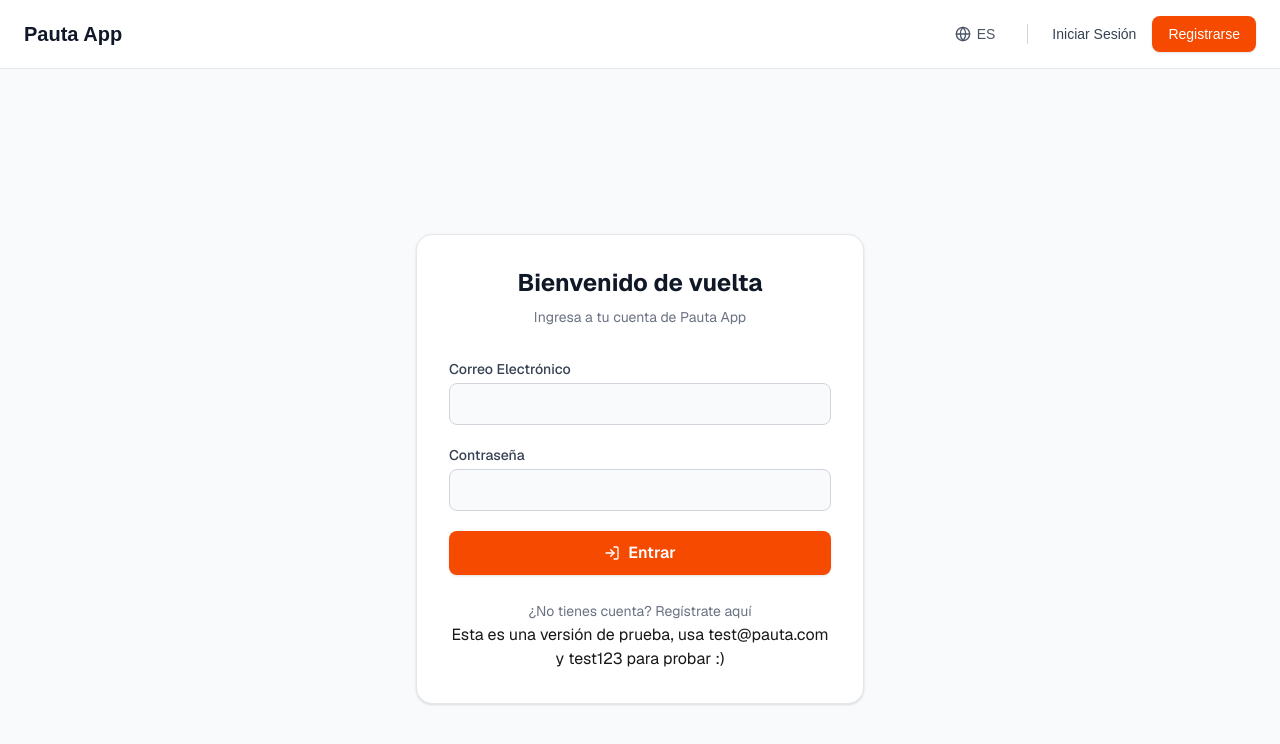
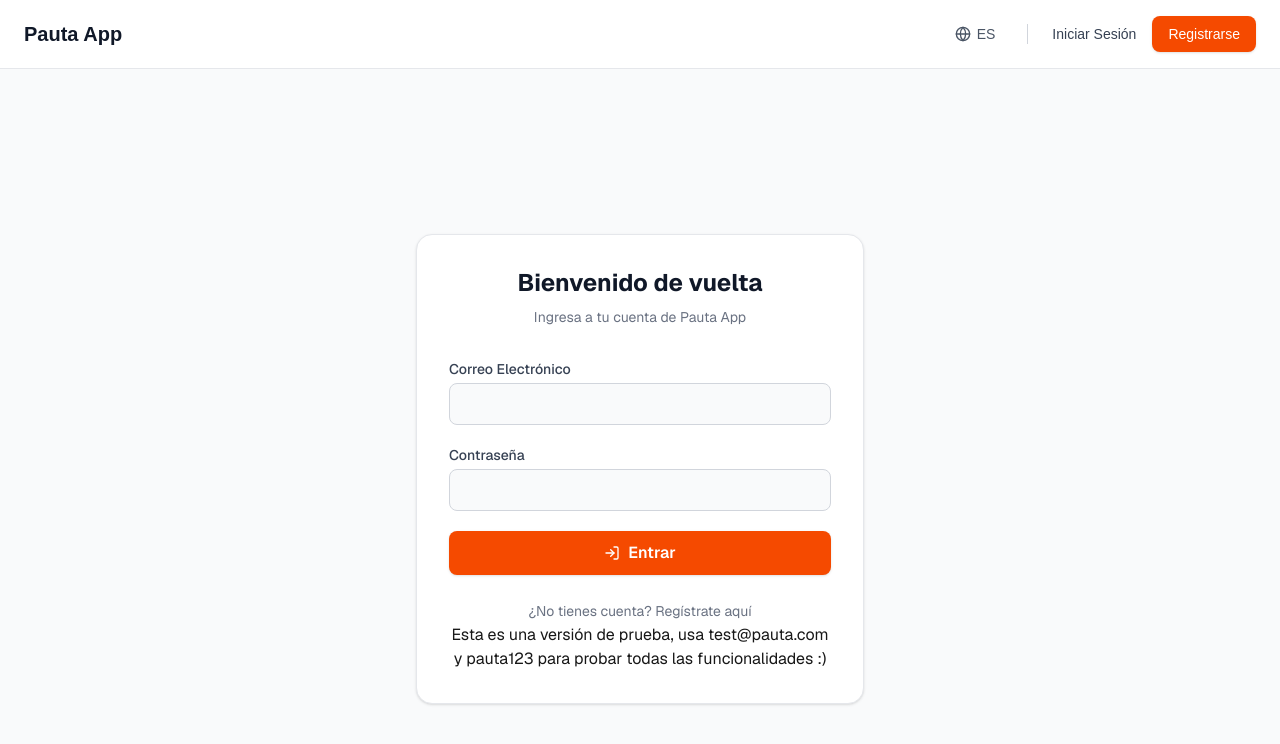
Before and after one commit to jbenjirc/pauta-app, a Next.js app: page /entrar in a window 1280 px wide. Shown: the top 744 px of the page. Built offline with nearby package versions, Linux system fonts and the light colour scheme; no server answers.

Commit message:
test info update

```diff
--- a/src/app/entrar/page.tsx
+++ b/src/app/entrar/page.tsx
@@ -103,8 +103,8 @@
           </Link>
           <div>
             <p>
-              Esta es una versión de prueba, usa test@pauta.com y test123 para
-              probar :)
+              Esta es una versión de prueba, usa test@pauta.com y pauta123 para
+              probar todas las funcionalidades :)
             </p>
           </div>
         </div>
```
